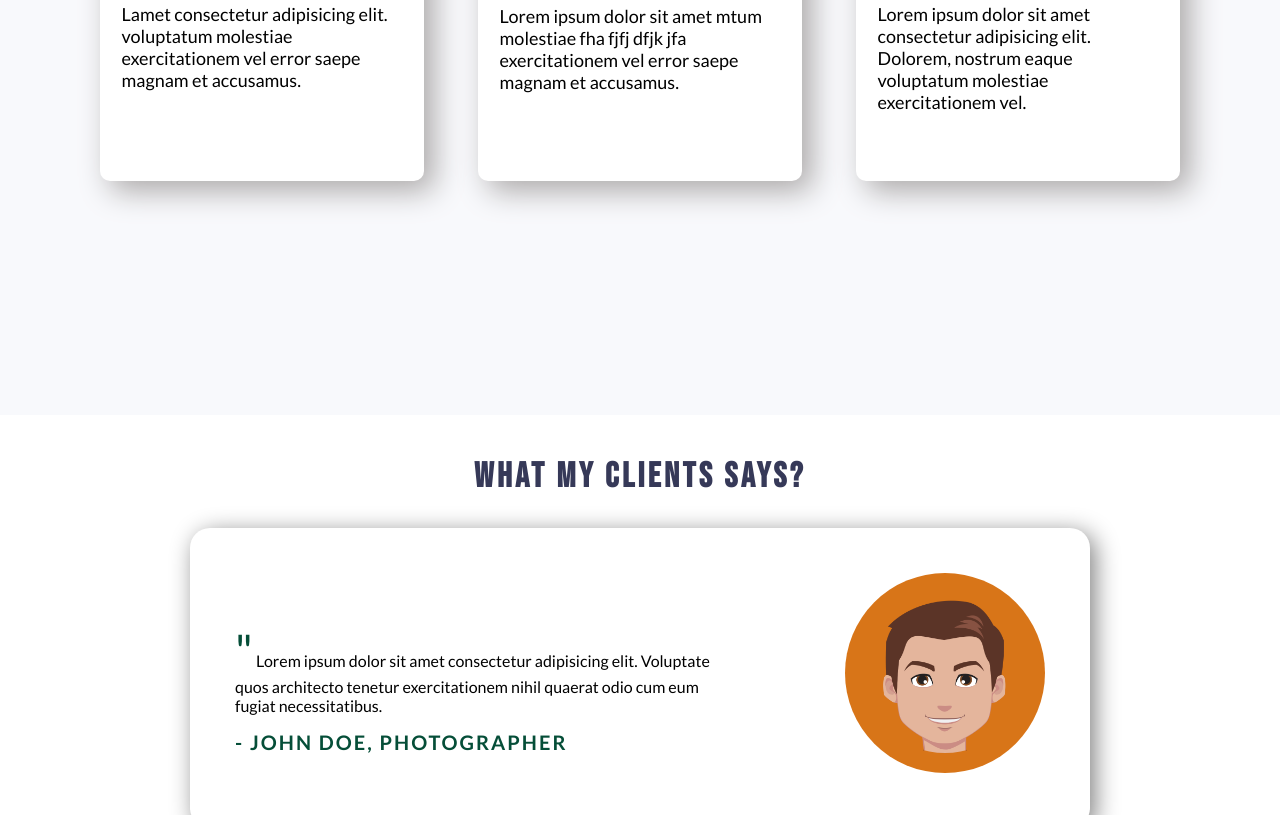
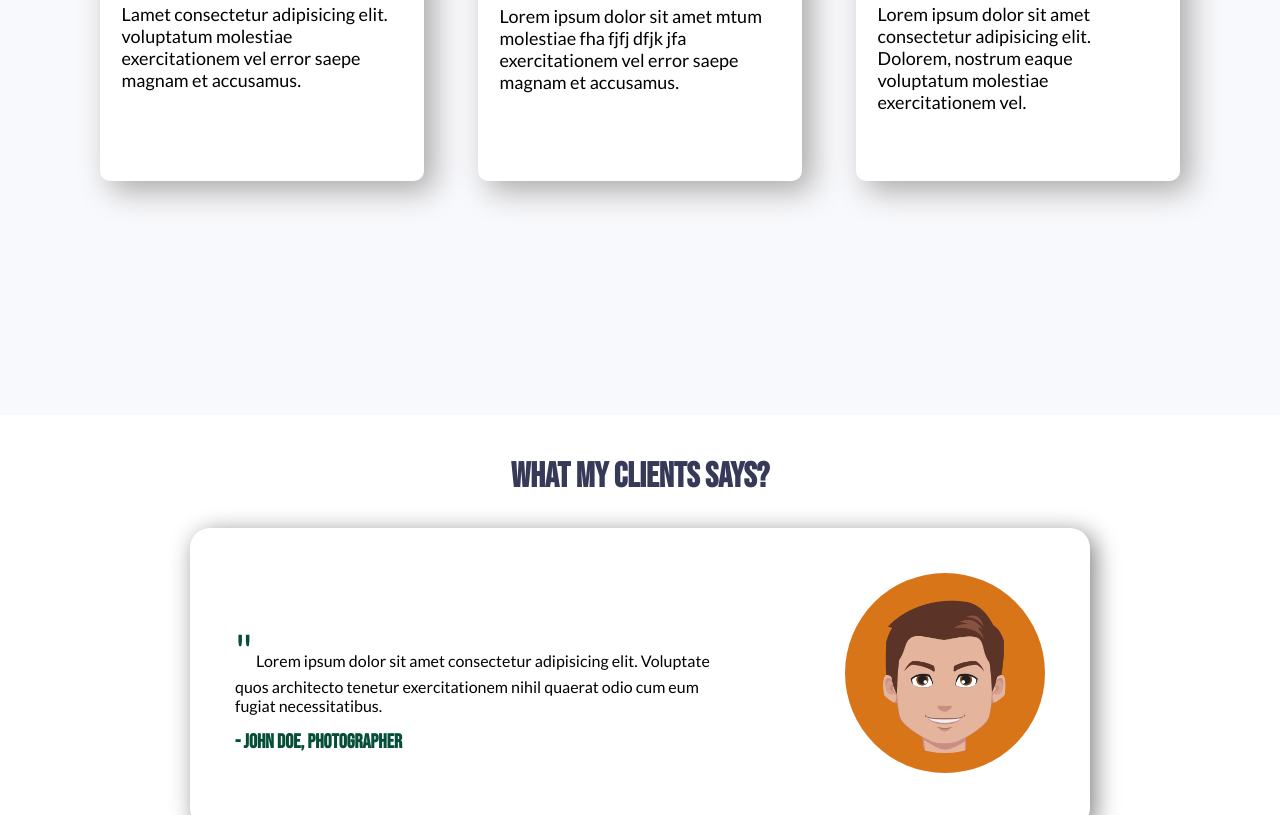
Before and after one commit to ishtiak-ahmed/personal-portfolio, a plain HTML site: page index.html in a window 1280 px wide. Shown: the part 1985-2800 px from the top of the page. Drawn offline with Linux system fonts and the light colour scheme.

Commit message:
css updated

```diff
--- a/style.css
+++ b/style.css
@@ -11,7 +11,6 @@ h2,
 h3,
 h4 {
   font-family: "Bebas Neue", sans-serif;
-  letter-spacing: 0.1em;
   color: #363958;
 }
 
@@ -139,7 +138,7 @@ p {
 .qoute h4 {
   margin: 15px 0;
   color: #054e38;
-  font-family: "Lato", sans-serif;
+  /* font-family: "Lato", sans-serif; */
   font-size: 20px;
   text-transform: uppercase;
 }
```
